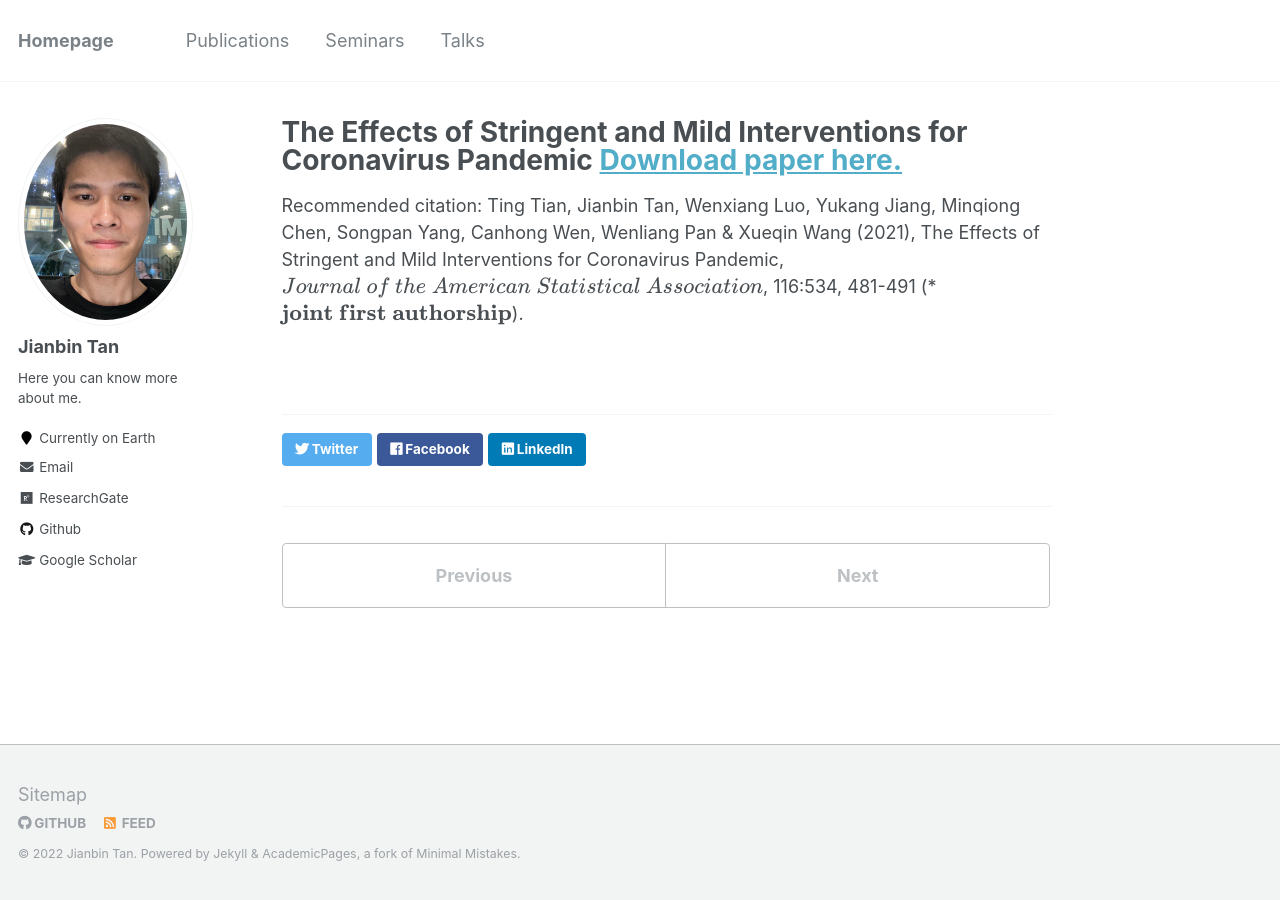
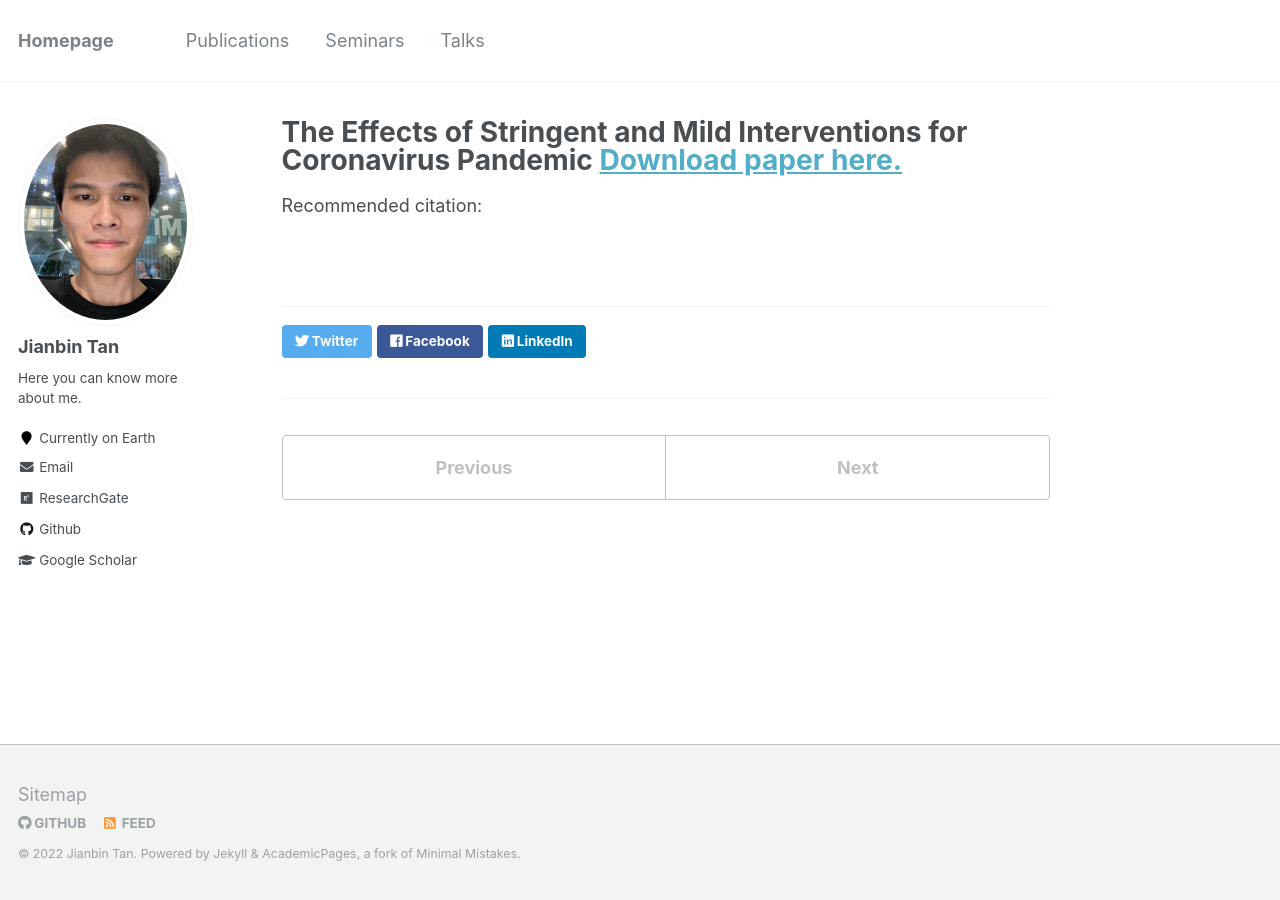
Before and after one commit to Tan-jianbin/Tan-jianbin.github.io, a Jekyll site: the page built from _publications/JASA1.md, in a window 1280 px wide. Built offline with Jekyll 4.4.1, drawn with Linux system fonts in a browser that asks for light colours; formulas are drawn with MathJax 3.

Commit message:
Update JASA1.md

```diff
--- a/_publications/JASA1.md
+++ b/_publications/JASA1.md
@@ -2,10 +2,10 @@
 title: 'The Effects of Stringent and Mild Interventions for Coronavirus Pandemic [Download paper here.](https://cogentoa.tandfonline.com/doi/abs/10.1080/01621459.2021.1897015?journalCode=uasa20)'
 collection: publications
 permalink: /publication/JASA1
-excerpt: ''
+excerpt: 'Ting Tian, Jianbin Tan, Wenxiang Luo, Yukang Jiang, Minqiong Chen, Songpan Yang, Canhong Wen, Wenliang Pan & Xueqin Wang (2021), The Effects of Stringent and Mild Interventions for Coronavirus Pandemic, $\textit{Journal of the American Statistical Association}$, 116:534, 481-491 (*$\mathbf{joint\ first\ authorship}$).'
 date: 2021-04-22
 venue: 'Journal of the American Statistical Association'
 paperurl: ''
-citation:  'Ting Tian, Jianbin Tan, Wenxiang Luo, Yukang Jiang, Minqiong Chen, Songpan Yang, Canhong Wen, Wenliang Pan & Xueqin Wang (2021), The Effects of Stringent and Mild Interventions for Coronavirus Pandemic, $\textit{Journal of the American Statistical Association}$, 116:534, 481-491 (*$\mathbf{joint\ first\ authorship}$).'
+citation:  ''
 
 ---
```
